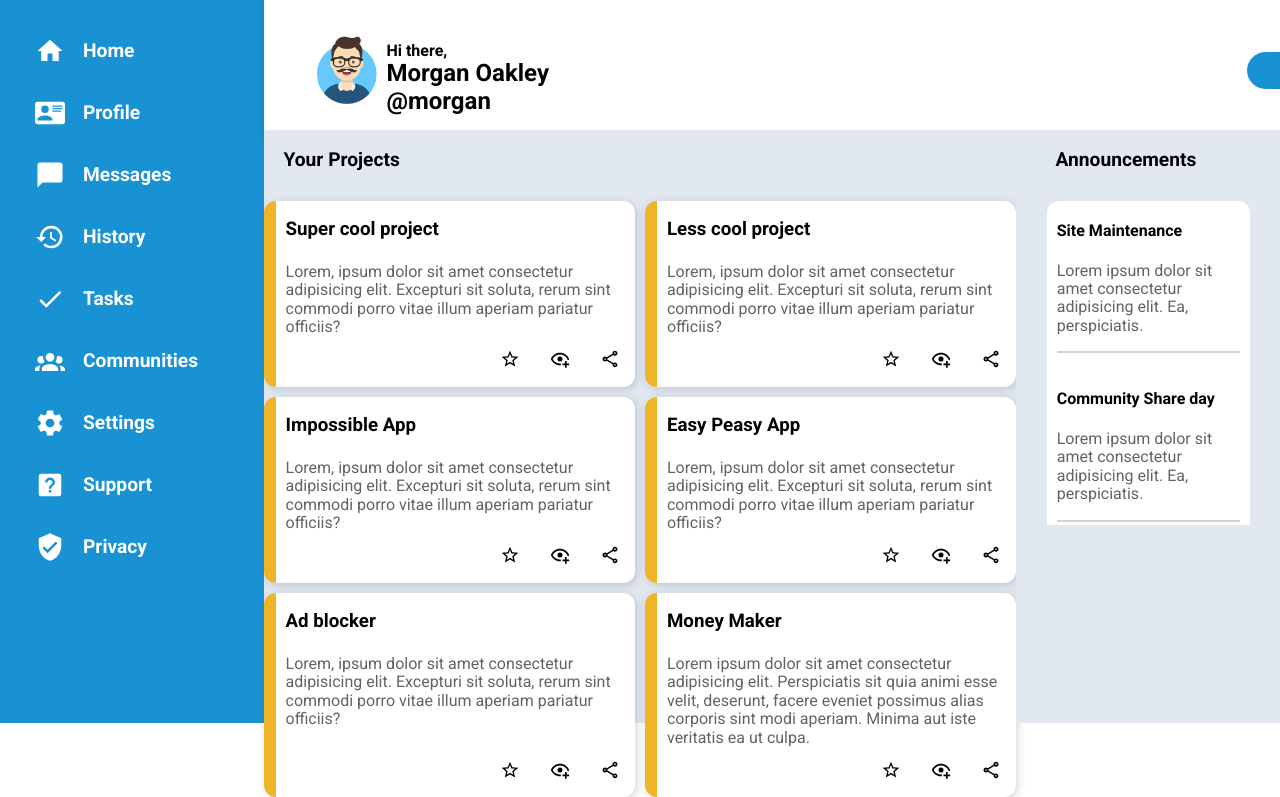
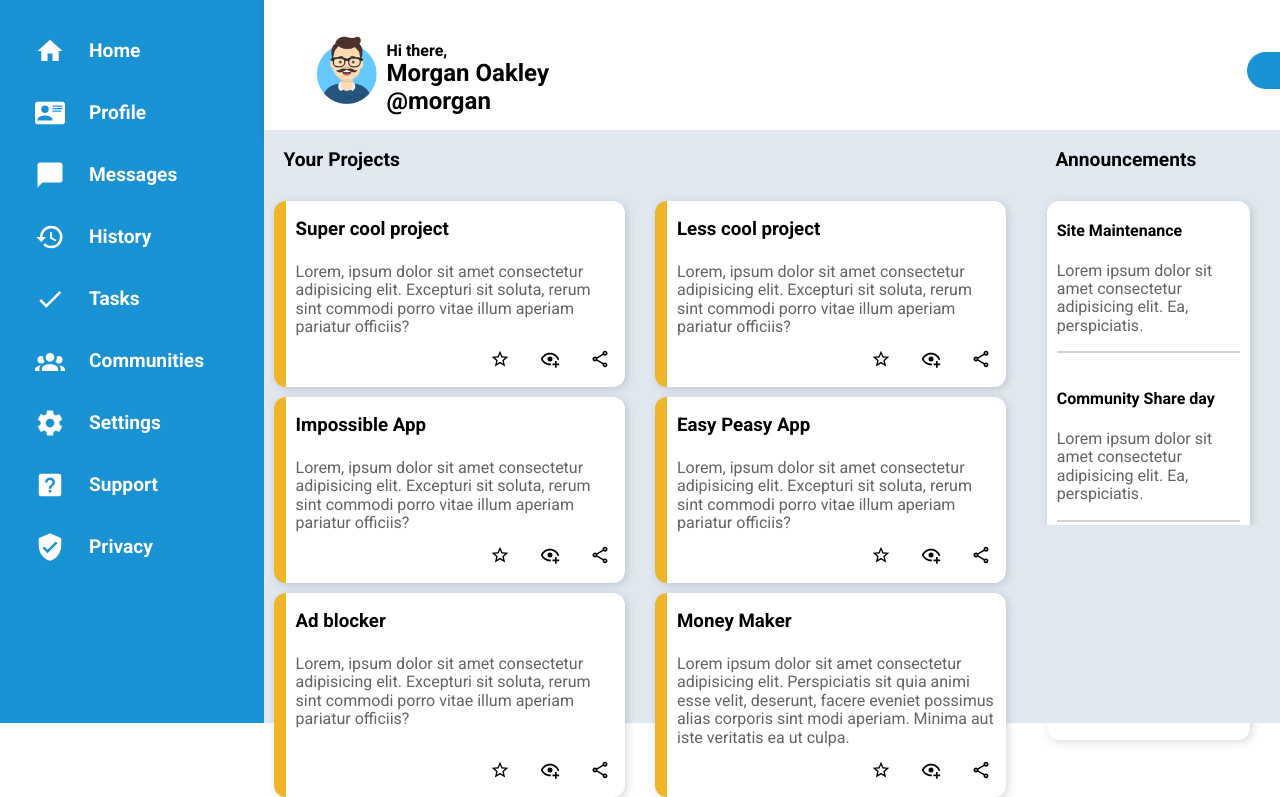
Before and after one commit to nickstrlnkv/admin-dashboard, a plain HTML site: page index.html in a window 1280 px wide. Shown: the part 77-874 px from the top of the page. Drawn offline with Linux system fonts and the light colour scheme.

Commit message:
fix some bugs, add box shadow to announcements block

```diff
--- a/index.html
+++ b/index.html
@@ -18,39 +18,39 @@
             <div class="grid-container--sidebar--menu">
                 <div class="grid-container--sidebar--menu--home menu-container-flex">
                     <img src="./imgs/home.svg" alt="Home" style="width: 30px; height: 30px; filter: invert(100%);">
-                    <span class="menu-text">Home</span>
+                    <button class="menu-text">Home</button>
                 </div>
                 <div class="grid-container--sidebar--menu--profile menu-container-flex">
                     <img src="./imgs/card-account-details.svg" alt="profile" style="width: 30px; height: 30px; filter: invert(100%);">
-                    <span class="menu-text">Profile</span>
+                    <button class="menu-text">Profile</button>
                 </div>
                 <div class="grid-container--sidebar--menu--messages menu-container-flex">
                     <img src="./imgs/message.svg" alt="messages" style="width: 30px; height: 30px; filter: invert(100%);">
-                    <span class="menu-text">Messages</span>
+                    <button class="menu-text">Messages</button>
                 </div>
                 <div class="grid-container--sidebar--menu--history menu-container-flex">
                     <img src="./imgs/history.svg" alt="history" style="width: 30px; height: 30px; filter: invert(100%);">
-                    <span class="menu-text">History</span>
+                    <button class="menu-text">History</button>
                 </div>
                 <div class="grid-container--sidebar--menu-tasks menu-container-flex">
                     <img src="./imgs/check.svg" alt="tasks" style="width: 30px; height: 30px; filter: invert(100%);">
-                    <span class="menu-text">Tasks</span>
+                    <button class="menu-text">Tasks</button>
                 </div>
                 <div class="grid-container--sidebar--menu--community menu-container-flex">
                     <img src="./imgs/account-group.svg" alt="community" style="width: 30px; height: 30px; filter: invert(100%);">
-                    <span class="menu-text">Communities</span>
+                    <button class="menu-text">Communities</button>
                 </div>
                 <div class="grid-container--sidebar--menu--settings menu-container-flex">
                     <img src="./imgs/cog.svg" alt="settings" style="width: 30px; height: 30px; filter: invert(100%);">
-                    <span class="menu-text">Settings</span>
+                    <button class="menu-text">Settings</button>
                 </div>
                 <div class="grid-container--sidebar--menu--support menu-container-flex">
                     <img src="./imgs/help-box.svg" alt="support" style="width: 30px; height: 30px; filter: invert(100%);">
-                    <span class="menu-text">Support</span>
+                    <button class="menu-text">Support</button>
                 </div>
                 <div class="grid-container--sidebar--menu--privacy menu-container-flex">
                     <img src="./imgs/shield-check.svg" alt="privacy" style="width: 30px; height: 30px; filter: invert(100%);">
-                    <span class="menu-text">Privacy</span>
+                    <button class="menu-text">Privacy</button>
                 </div>
             </div>
         </div>
--- a/styles/styles.css
+++ b/styles/styles.css
@@ -88,11 +88,19 @@
     font-weight: bold;
     font-size: 1.2rem;
     margin-left: 18px;
+    background-color: transparent;
+    transition-duration: 0.2s;
+    border: none;
 }
 
 .menu-container-flex {
     display: flex;
     align-items: center;
+    transition-duration: 0.2s;
+}
+
+.menu-container-flex:hover > * {
+    color: var(--project-card-border-color);
 }
 
 .grid-container--nav--first-row {
@@ -215,6 +223,8 @@
     -webkit-box-shadow: 2px 2px 8px 0px rgba(34, 60, 80, 0.2);
     -moz-box-shadow: 2px 2px 8px 0px rgba(34, 60, 80, 0.2);
     box-shadow: 2px 2px 8px 0px rgba(34, 60, 80, 0.2);
+    margin-left: 10px;
+    margin-right: 10px;
 }
 
 .grid-container--projects-list--info-card:hover {
@@ -275,6 +285,9 @@
     grid-template-rows: 1fr 1fr 1fr 0.2fr;
     background-color: white;
     border-radius: 12px;
+    -webkit-box-shadow: 2px 2px 8px 0px rgba(34, 60, 80, 0.2);
+    -moz-box-shadow: 2px 2px 8px 0px rgba(34, 60, 80, 0.2);
+    box-shadow: 2px 2px 8px 0px rgba(34, 60, 80, 0.2);
 }
 
 .grid-container--announcements--info-container--info-text--desc-text {
```
